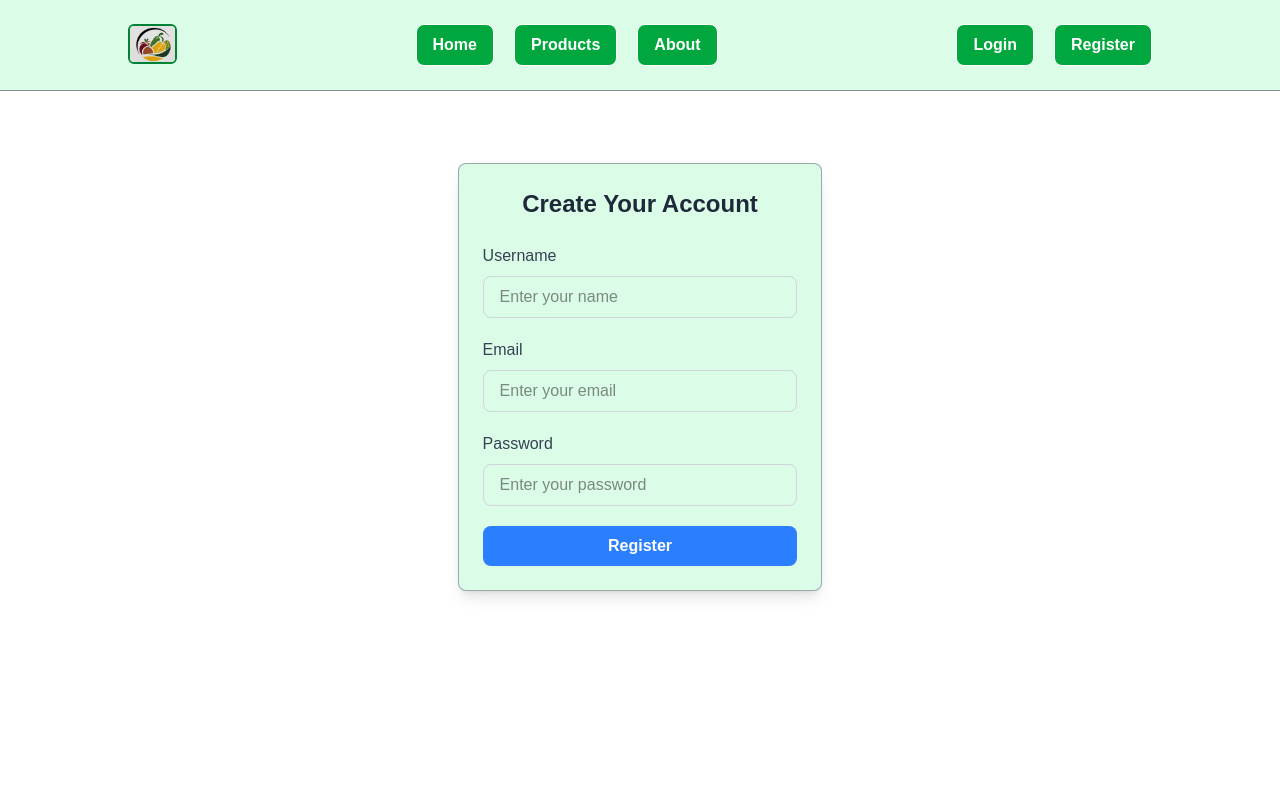
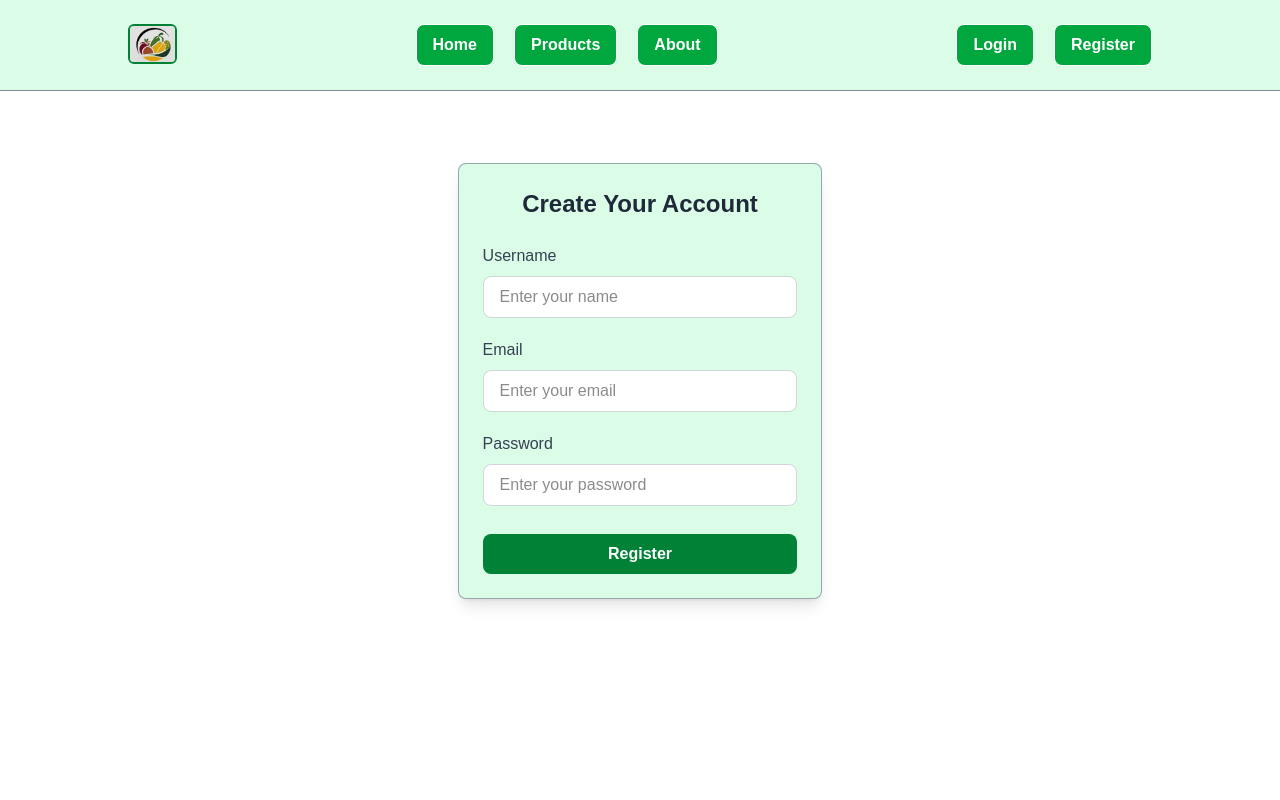
Before and after one commit to helal366/abdullahmart, a Next.js app: page /register in a window 1280 px wide. Shown: the top 800 px of the page. Built offline with nearby package versions, Linux system fonts and the light colour scheme; no server answers.

Commit message:
Register form updated.

```diff
--- a/src/app/(authPages)/register/components/RegisterForm.jsx
+++ b/src/app/(authPages)/register/components/RegisterForm.jsx
@@ -15,7 +15,7 @@ export default function RegisterForm() {
   };
 
   return (
-    <div className="max-w-lg mx-auto mt-10 p-6 bg-green-100 rounded-lg shadow-lg border border-gray-500/60">
+    <div className="max-w-2xl mx-auto mt-10 p-6 bg-green-100 rounded-lg shadow-lg border border-gray-500/60">
       <h2 className="text-2xl font-semibold mb-6 text-center text-gray-800">
         Create Your Account
       </h2>
@@ -30,7 +30,7 @@ export default function RegisterForm() {
             name="username"
             id="username"
             placeholder="Enter your name"
-            className="w-full mt-2 px-4 py-2 border border-gray-300 rounded-lg focus:outline-none focus:ring-2 focus:ring-blue-400 focus:border-blue-400 transition"
+            className="w-full mt-2 px-4 py-2 bg-white border border-gray-300 rounded-lg focus:outline-none focus:ring-2 focus:ring-blue-400 focus:border-blue-400 transition"
           />
         </div>
 
@@ -44,7 +44,7 @@ export default function RegisterForm() {
             name="email"
             id="email"
             placeholder="Enter your email"
-            className="w-full mt-2 px-4 py-2 border border-gray-300 rounded-lg focus:outline-none focus:ring-2 focus:ring-blue-400 focus:border-blue-400 transition"
+            className="w-full mt-2 px-4 py-2 bg-white border border-gray-300 rounded-lg focus:outline-none focus:ring-2 focus:ring-blue-400 focus:border-blue-400 transition"
           />
         </div>
 
@@ -58,14 +58,14 @@ export default function RegisterForm() {
             name="password"
             id="password"
             placeholder="Enter your password"
-            className="w-full mt-2 px-4 py-2 border border-gray-300 rounded-lg focus:outline-none focus:ring-2 focus:ring-blue-400 focus:border-blue-400 transition"
+            className="w-full my-2 px-4 py-2 bg-white border border-gray-300 rounded-lg focus:outline-none focus:ring-2 focus:ring-blue-400 focus:border-blue-400 transition"
           />
         </div>
 
         {/* Submit */}
         <button
           type="submit"
-          className="w-full bg-blue-500 hover:bg-blue-600 text-white font-semibold py-2 rounded-lg transition"
+          className="w-full bg-green-700 hover:bg-green-900 cursor-pointer text-white font-semibold py-2 rounded-lg transition"
         >
           Register
         </button>
```
